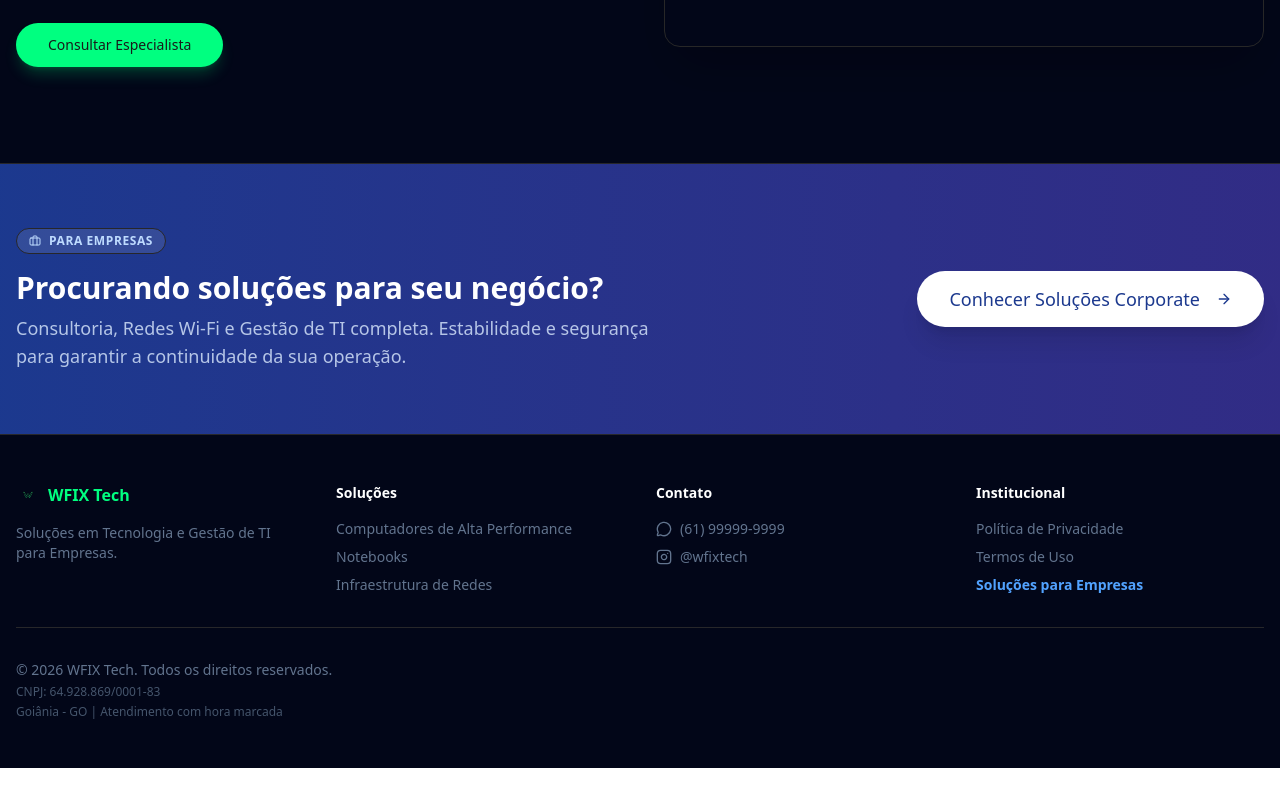
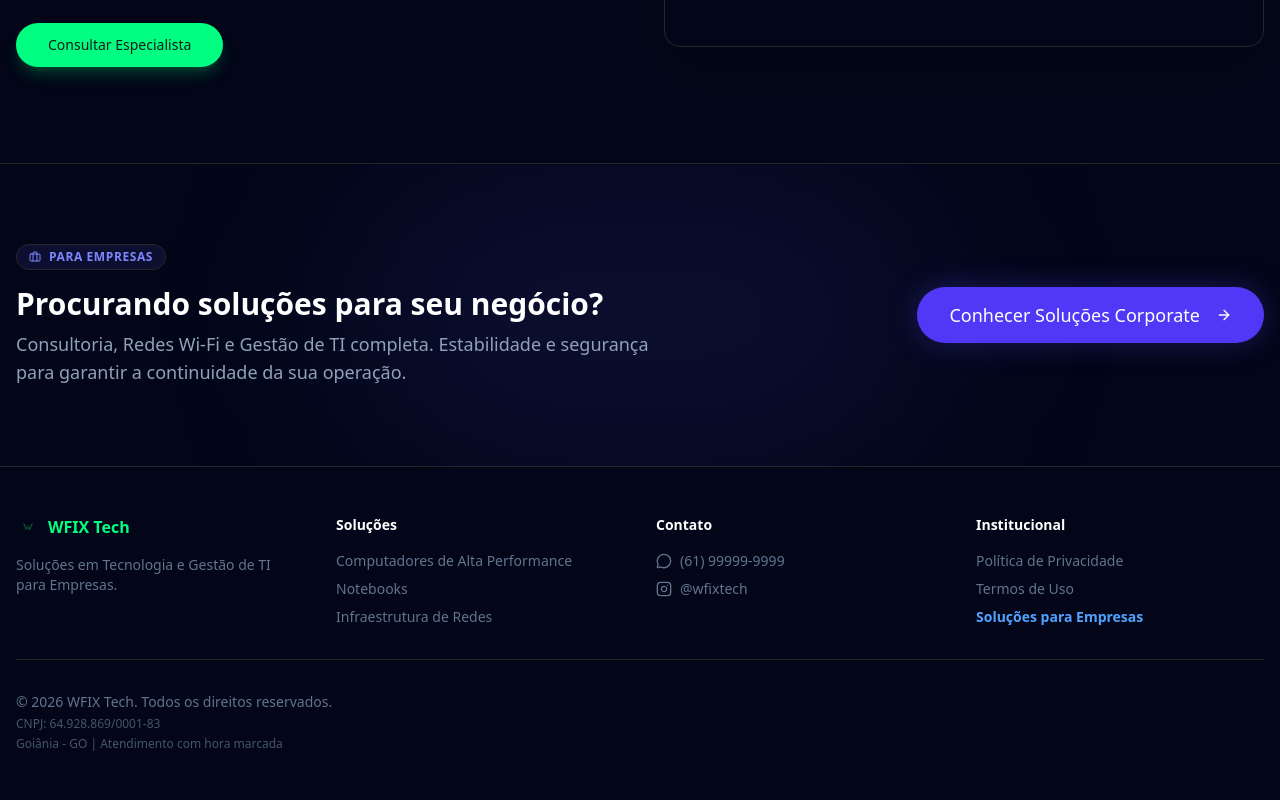
Before and after one commit to wheslancardoso/wtechprot, a Next.js app: page / in a window 1280 px wide. Shown: the part 6394-7194 px from the top of the page. Before the commit the page ends 7162 px from the top, so only its background shows below. Built offline with nearby package versions, Linux system fonts and the light colour scheme; no server answers; grey boxes are pictures that could not be loaded.

Commit message:
style(home): ajusta visual b2b callout para dark theme e glow sutil

```diff
--- a/src/app/page.tsx
+++ b/src/app/page.tsx
@@ -660,22 +660,22 @@
 
 
         {/* CALLOUT B2B */}
-        <section className="py-16 bg-gradient-to-r from-blue-900 to-indigo-900 relative overflow-hidden border-t border-white/10">
-          {/* Background Pattern */}
-          <div className="absolute inset-0 opacity-10 bg-[linear-gradient(to_right,#80808012_1px,transparent_1px),linear-gradient(to_bottom,#80808012_1px,transparent_1px)] bg-[size:24px_24px]" />
+        <section className="py-20 bg-slate-950 relative overflow-hidden border-t border-white/10">
+          {/* Subtle Glow Background */}
+          <div className="absolute top-1/2 left-1/2 -translate-x-1/2 -translate-y-1/2 w-[600px] h-[300px] bg-indigo-500/10 blur-[100px] rounded-full pointer-events-none" />
 
           <div className="container relative mx-auto px-4 flex flex-col md:flex-row items-center justify-between gap-8">
             <div className="text-center md:text-left max-w-2xl">
-              <div className="inline-flex items-center gap-2 px-3 py-1 rounded-full bg-white/10 border border-white/20 text-xs font-bold text-blue-200 mb-4 uppercase tracking-wider">
+              <div className="inline-flex items-center gap-2 px-3 py-1 rounded-full bg-indigo-500/10 border border-indigo-500/20 text-xs font-bold text-indigo-400 mb-4 uppercase tracking-wider">
                 <Briefcase className="w-3 h-3" /> Para Empresas
               </div>
               <h2 className="text-2xl md:text-3xl font-bold text-white mb-2">Procurando soluções para seu negócio?</h2>
-              <p className="text-blue-100/80 text-lg">
+              <p className="text-slate-400 text-lg">
                 Consultoria, Redes Wi-Fi e Gestão de TI completa. Estabilidade e segurança para garantir a continuidade da sua operação.
               </p>
             </div>
             <div className="flex-shrink-0">
-              <Button size="lg" variant="secondary" className="whitespace-nowrap rounded-full px-8 h-14 text-lg shadow-xl hover:scale-105 transition-transform bg-white text-blue-900 hover:bg-blue-50" asChild>
+              <Button size="lg" className="whitespace-nowrap rounded-full px-8 h-14 text-lg shadow-[0_0_30px_rgba(79,70,229,0.3)] hover:shadow-[0_0_40px_rgba(79,70,229,0.5)] hover:scale-105 transition-all bg-indigo-600 hover:bg-indigo-500 text-white border-0" asChild>
                 <Link href="/para-empresas">
                   Conhecer Soluções Corporate <ArrowRight className="ml-2 w-5 h-5" />
                 </Link>
```
